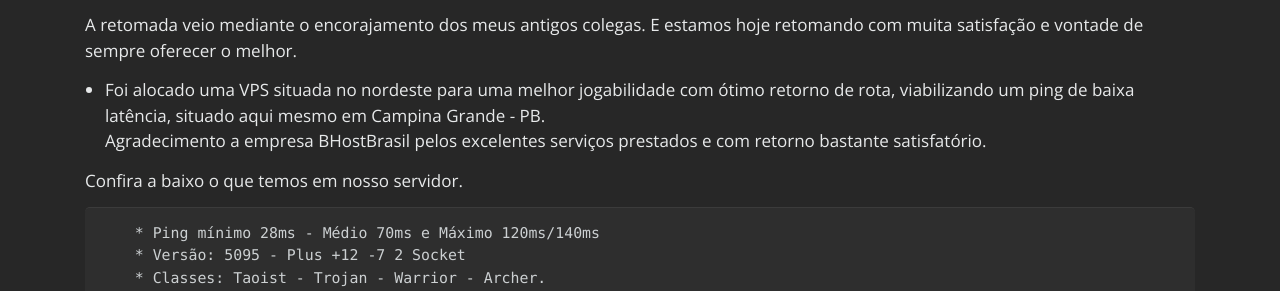
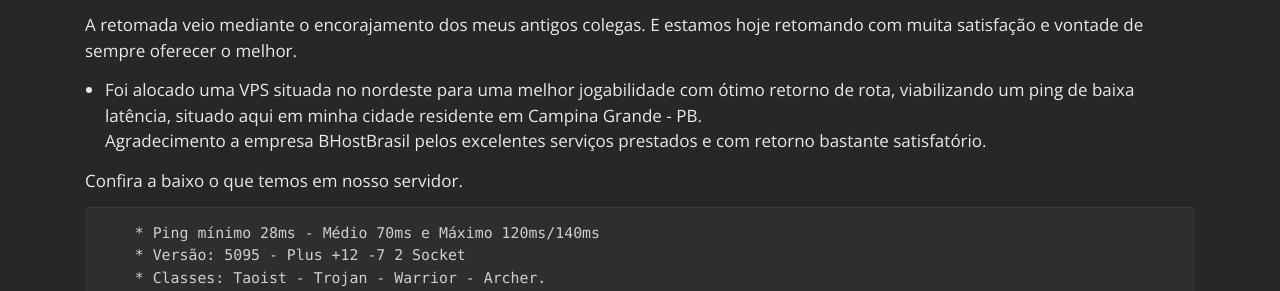
Before and after one commit to conquermedieval/conquermedieval.github.io, a Jekyll site: the page built from info.md, in a window 1280 px wide. Shown: the part 341-632 px from the top of the page. Built offline with Jekyll 4.4.1, drawn with Linux system fonts in a browser that asks for light colours.

Commit message:
Update info.md

```diff
--- a/info.md
+++ b/info.md
@@ -7,7 +7,7 @@ title: Informações do Servidor
 
 A retomada veio mediante o encorajamento dos meus antigos colegas. E estamos hoje retomando com muita satisfação e vontade de sempre oferecer o melhor.
 
-* Foi alocado uma VPS situada no nordeste para uma melhor jogabilidade com ótimo retorno de rota, viabilizando um ping de baixa latência, situado aqui mesmo em Campina Grande - PB.
+* Foi alocado uma VPS situada no nordeste para uma melhor jogabilidade com ótimo retorno de rota, viabilizando um ping de baixa latência, situado aqui em minha cidade residente em Campina Grande - PB.
 Agradecimento a empresa BHostBrasil pelos excelentes serviços prestados e com retorno bastante satisfatório.
 
 Confira a baixo o que temos em nosso servidor.
```
